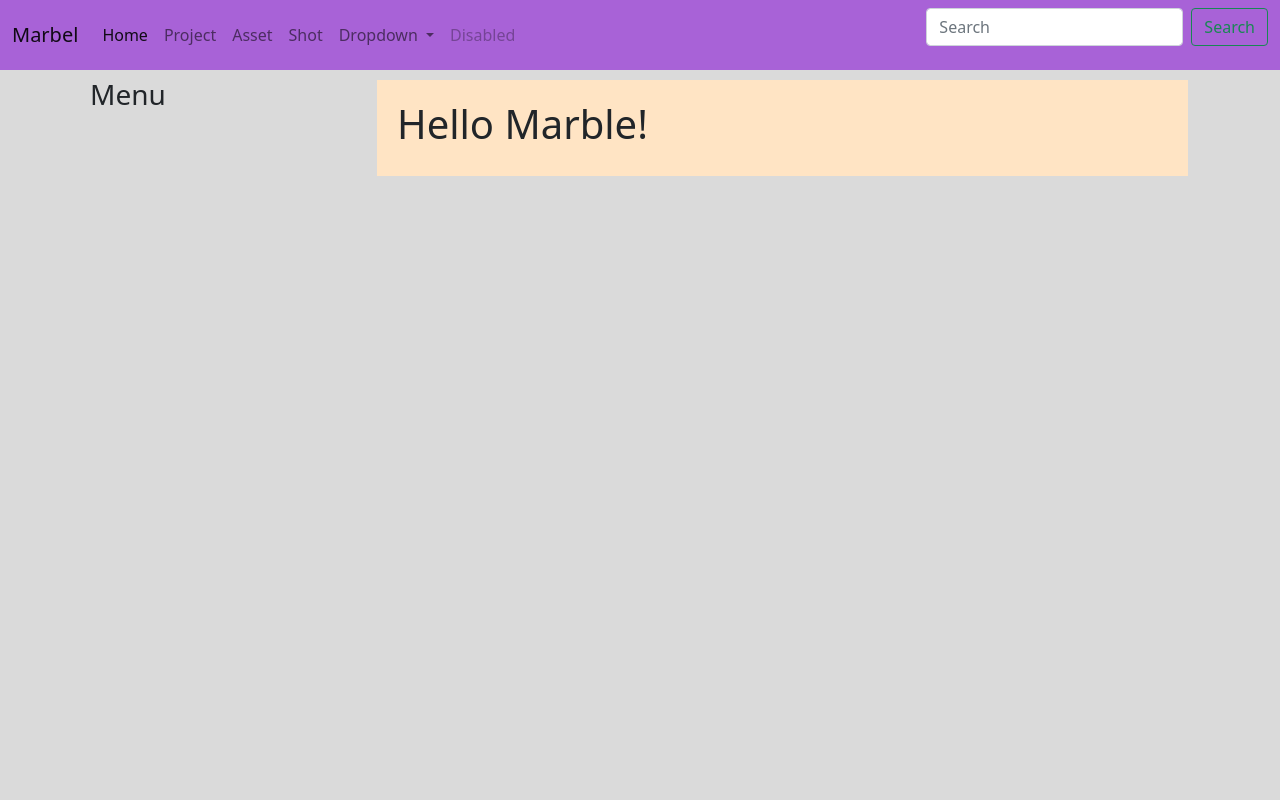
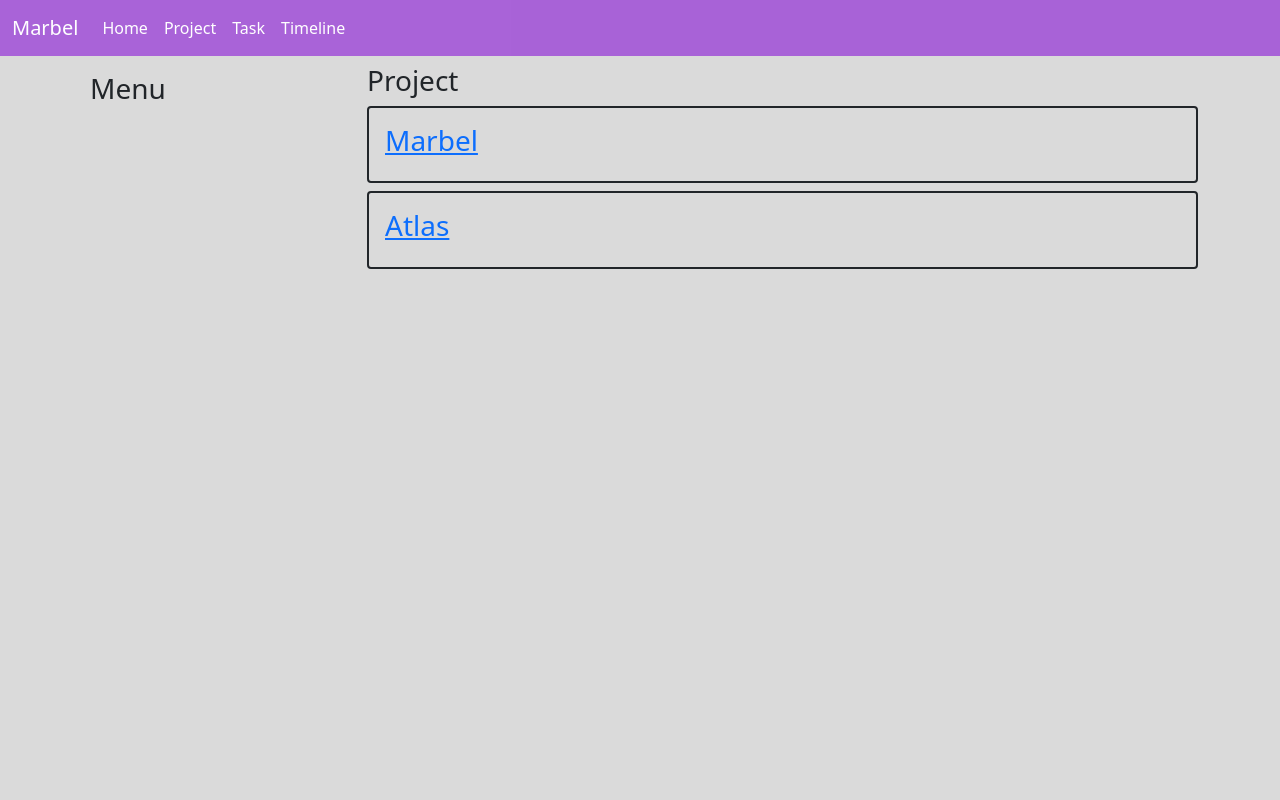
Before and after one commit to Kachornpat/Marbel, a Flask app: page / in a window 1280 px wide. Run offline with Flask 3, Linux system fonts and the light colour scheme.

Commit message:
add project page

```diff
--- a/run.py
+++ b/run.py
@@ -3,10 +3,28 @@ import os
 
 app = Flask(__name__)
 
-@app.route('/')
-@app.route('/home')
+project_list = [
+    {
+        "id": 1,
+        "name": "Marbel"
+    },
+    {
+        "id": 2,
+        "name": "Atlas"
+    }
+]
+
+
+@app.route("/")
+@app.route("/home")
 def home():
-    return render_template("home.html", title='Home')
+    return render_template("home.html", title="Home", project_list=project_list)
+
+
+@app.route("/project/<int:project_id>")
+def project(project_id):
+    return render_template("project.html", title="Project", project_id=project_id)
+
 
 if __name__ == "__main__":
     app.run(debug=True)
--- a/static/main.css
+++ b/static/main.css
@@ -1,15 +1,28 @@
-body{
+body {
   background-color: #dadada;
+  margin-top: 4rem;
 }
 
-header{
-    .navbar{
+header {
+  .navbar {
     background-color: #8a17d79c;
   }
 }
 
-.content-section{
+.content-section {
   padding: 20px;
   background-color: bisque;
   margin: 10px;
 }
+
+.bg-black {
+  background-color: black;
+}
+
+.nav-link {
+  color: white;
+}
+
+.nav-header .navbar-brand {
+  color: white;
+}
--- a/templates/home.html
+++ b/templates/home.html
@@ -1,8 +1,10 @@
-{% extends "layout.html" %}
-{% block content %}
-    <article class="media content-section">
-        <div class="media-body">
-            <h1>Hello Marble!</h1>
-        </div>
+{% extends "layout.html" %} {% block content %}
+  <h3 class="mb-2">Project</h3>
+  {% for project in project_list %}
+    <article class="border border-2 border-dark rounded p-3 mb-2">
+      <a href="{{ url_for('project', project_id=project.id) }}">
+        <h3>{{ project.name }}</h3>
+      </a>
     </article>
+  {% endfor %}
 {% endblock content %}
--- a/templates/layout.html
+++ b/templates/layout.html
@@ -1,21 +1,37 @@
 <html lang="en">
   <head>
-    <meta charset="UTF-8">
-    <meta name="viewport" content="width=device-width, initial-scale=1.0">
+    <meta charset="UTF-8" />
+    <meta name="viewport" content="width=device-width, initial-scale=1.0" />
 
     <!-- Bootstrap CSS -->
-    <link href="https://cdn.jsdelivr.net/npm/bootstrap@5.0.2/dist/css/bootstrap.min.css" rel="stylesheet" integrity="sha384-EVSTQN3/azprG1Anm3QDgpJLIm9Nao0Yz1ztcQTwFspd3yD65VohhpuuCOmLASjC" crossorigin="anonymous">
+    <link
+      href="https://cdn.jsdelivr.net/npm/bootstrap@5.0.2/dist/css/bootstrap.min.css"
+      rel="stylesheet"
+      integrity="sha384-EVSTQN3/azprG1Anm3QDgpJLIm9Nao0Yz1ztcQTwFspd3yD65VohhpuuCOmLASjC"
+      crossorigin="anonymous"
+    />
 
-    <link rel="stylesheet" type="text/css" href="{{ url_for('static', filename='main.css') }}" >
+    <link
+      rel="stylesheet"
+      type="text/css"
+      href="{{ url_for('static', filename='main.css') }}"
+    />
     <title>{{ title }}</title>
   </head>
   <body>
-
-    <header>
-        <nav class="navbar navbar-expand-lg navbar-light ">
+    <header class="nav-header">
+      <nav class="navbar navbar-expand-lg nav-header fixed-top">
         <div class="container-fluid">
           <a class="navbar-brand" href="{{ url_for('home')}}">Marbel</a>
-              <button class="navbar-toggler" type="button" data-bs-toggle="collapse" data-bs-target="#navbarSupportedContent" aria-controls="navbarSupportedContent" aria-expanded="false" aria-label="Toggle navigation">
+          <button
+            class="navbar-toggler"
+            type="button"
+            data-bs-toggle="collapse"
+            data-bs-target="#navbarSupportedContent"
+            aria-controls="navbarSupportedContent"
+            aria-expanded="false"
+            aria-label="Toggle navigation"
+          >
             <span class="navbar-toggler-icon"></span>
           </button>
           <div class="collapse navbar-collapse" id="navbarSupportedContent">
@@ -27,30 +43,12 @@
                 <a class="nav-link" href="#">Project</a>
               </li>
               <li class="nav-item">
-                    <a class="nav-link" href="#">Asset</a>
+                <a class="nav-link" href="#">Task</a>
               </li>
-                  <li class="nav-item">
-                    <a class="nav-link" href="#">Shot</a>
-                  </li>
-                  <li class="nav-item dropdown">
-                    <a class="nav-link dropdown-toggle" href="#" id="navbarDropdown" role="button" data-bs-toggle="dropdown" aria-expanded="false">
-                      Dropdown
-                    </a>
-                    <ul class="dropdown-menu" aria-labelledby="navbarDropdown">
-                      <li><a class="dropdown-item" href="#">Action</a></li>
-                      <li><a class="dropdown-item" href="#">Another action</a></li>
-                      <li><hr class="dropdown-divider"></li>
-                      <li><a class="dropdown-item" href="#">Something else here</a></li>
-                    </ul>
-                  </li>
-                  <li class="nav-item">
-                    <a class="nav-link disabled" href="#" tabindex="-1" aria-disabled="true">Disabled</a>
+              <li class="nav-item"></li>
+                <a class="nav-link" href="#">Timeline</a>
               </li>
             </ul>
-                <form class="d-flex">
-                  <input class="form-control me-2" type="search" placeholder="Search" aria-label="Search">
-                  <button class="btn btn-outline-success" type="submit">Search</button>
-                </form>
           </div>
         </div>
       </nav>
@@ -63,16 +61,15 @@
             <h3>Menu</h3>
           </div>
         </div>
-        <div class="col-md-9">
-          {% block content %}{% endblock %}
-        </div>
+        <div class="col-md-9">{% block content %}{% endblock %}</div>
       </div>
     </main>
 
-
-
     <!-- Option 1: Bootstrap Bundle with Popper -->
-    <script src="https://cdn.jsdelivr.net/npm/bootstrap@5.0.2/dist/js/bootstrap.bundle.min.js" integrity="sha384-MrcW6ZMFYlzcLA8Nl+NtUVF0sA7MsXsP1UyJoMp4YLEuNSfAP+JcXn/tWtIaxVXM" crossorigin="anonymous"></script>
-
+    <script
+      src="https://cdn.jsdelivr.net/npm/bootstrap@5.0.2/dist/js/bootstrap.bundle.min.js"
+      integrity="sha384-MrcW6ZMFYlzcLA8Nl+NtUVF0sA7MsXsP1UyJoMp4YLEuNSfAP+JcXn/tWtIaxVXM"
+      crossorigin="anonymous"
+    ></script>
   </body>
 </html>
--- /dev/null
+++ b/templates/project.html
@@ -0,0 +1,5 @@
+{% extends "layout.html" %} {% block content %}
+<div class="h2 p-2 mb-2 border-bottom border-dark">
+    Project ID: {{ project_id }}
+</div>
+{% endblock content %}
```
Lines whose indentation alone changed are shown as unchanged.
